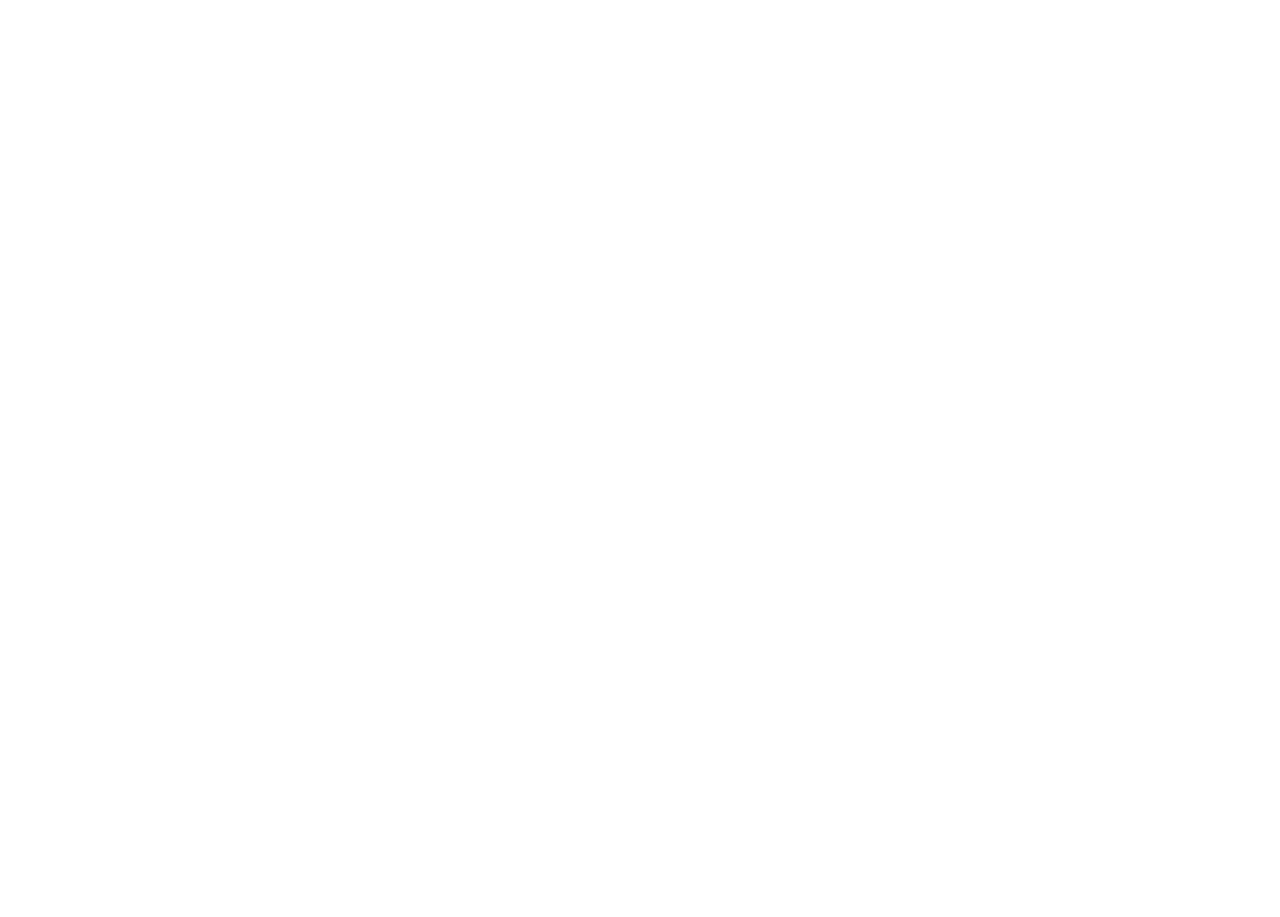
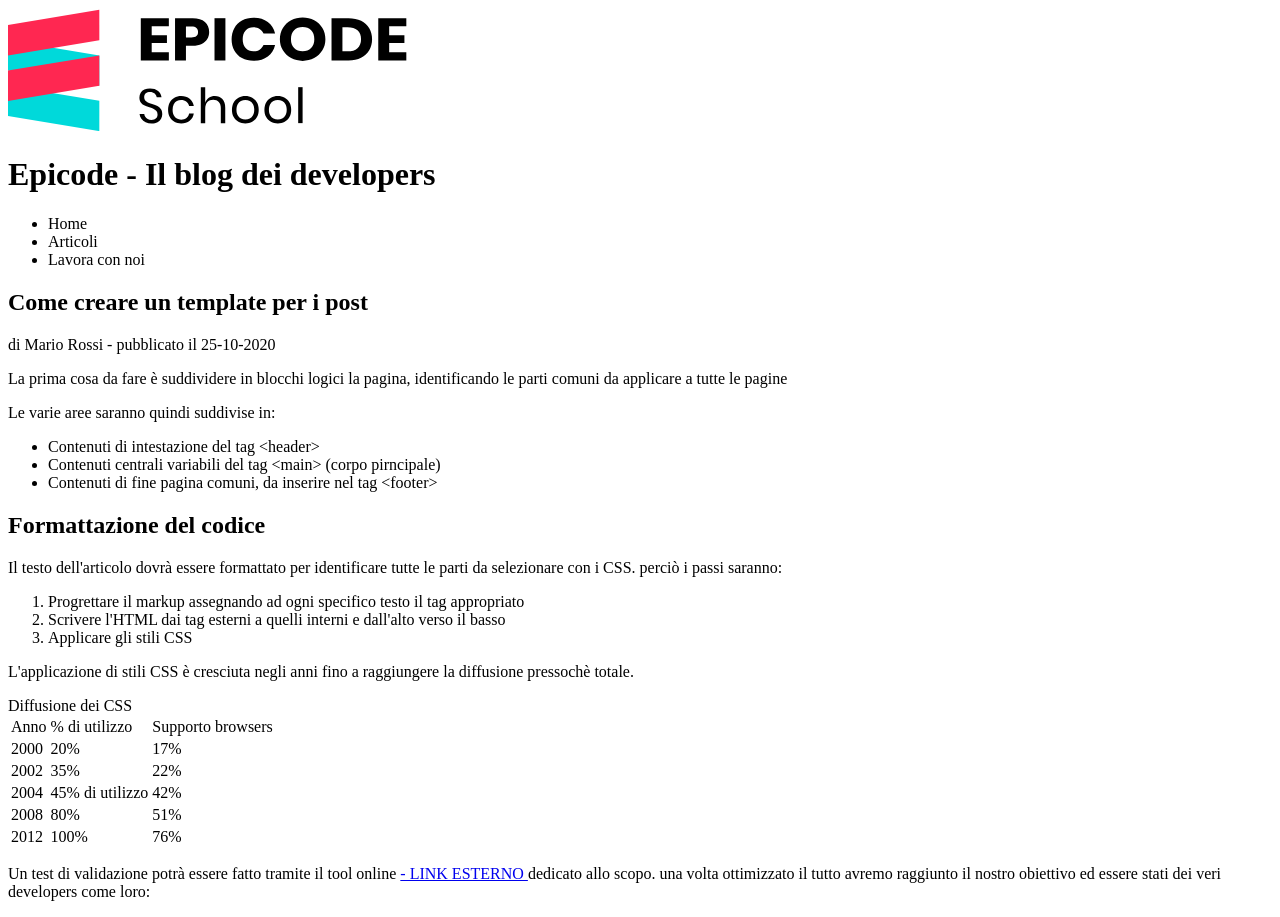
Before and after one commit to Ilcicero/U1-W1-D2, a plain HTML site: page index.html in a window 1280 px wide. Before the commit the page ends 800 px from the top, so only its background shows below. Drawn offline with Linux system fonts and the light colour scheme.

Commit message:
tabella ok

```diff
--- a/index.html
+++ b/index.html
@@ -4,8 +4,120 @@
     <meta charset="UTF-8" />
     <meta http-equiv="X-UA-Compatible" content="IE=edge" />
     <meta name="viewport" content="width=device-width, initial-scale=1.0" />
-    <meta name="description" content="" />
-    <title>Document</title>
+    <meta
+      name="description"
+      content="primi passi operativi per creare un modello di pagina HTML per un post. Scopri come iniziare in modo facile"
+    />
+    <title>Sviluppo di una pagina web - Blog Epicode</title>
   </head>
-  <body></body>
+
+  <body>
+    <div class="contenitor">
+      <header>
+        <img src="../U1-W1-D2/assets/img/logo.svg" alt="logo" />
+        <h1>Epicode - Il blog dei developers</h1>
+      </header>
+      <nav>
+        <ul>
+          <li>Home</li>
+          <li>Articoli</li>
+          <li>Lavora con noi</li>
+        </ul>
+      </nav>
+      <!-- INIZIO CORPO CENTRALE -->
+      <main>
+        <section>
+          <h2>Come creare un template per i post</h2>
+          <p>di Mario Rossi - pubblicato il 25-10-2020</p>
+          <p>
+            La prima cosa da fare è suddividere in blocchi logici la pagina,
+            identificando le parti comuni da applicare a tutte le pagine
+          </p>
+
+          <p>Le varie aree saranno quindi suddivise in:</p>
+          <ul>
+            <li>Contenuti di intestazione del tag &#60;header&#62;</li>
+            <li>
+              Contenuti centrali variabili del tag &#60;main&#62; (corpo
+              pirncipale)
+            </li>
+            <li>
+              Contenuti di fine pagina comuni, da inserire nel tag
+              &#60;footer&#62;
+            </li>
+          </ul>
+        </section>
+
+        <section>
+          <h2>Formattazione del codice</h2>
+          <p>
+            Il testo dell'articolo dovrà essere formattato per identificare
+            tutte le parti da selezionare con i CSS. perciò i passi saranno:
+          </p>
+          <ol>
+            <li>
+              Progrettare il markup assegnando ad ogni specifico testo il tag
+              appropriato
+            </li>
+            <li>
+              Scrivere l'HTML dai tag esterni a quelli interni e dall'alto verso
+              il basso
+            </li>
+            <li>Applicare gli stili CSS</li>
+          </ol>
+        </section>
+        <section>
+          <p>
+            L'applicazione di stili CSS è cresciuta negli anni fino a
+            raggiungere la diffusione pressochè totale.
+          </p>
+        </section>
+        <!-- INIZIO TABELLA -->
+        <table>
+          <thead>
+            Diffusione dei CSS
+          </thead>
+          <tbody>
+            <tr>
+              <td>Anno</td>
+              <td>% di utilizzo</td>
+              <td>Supporto browsers</td>
+            </tr>
+            <tr>
+              <td>2000</td>
+              <td>20%</td>
+              <td>17%</td>
+            </tr>
+            <tr>
+              <td>2002</td>
+              <td>35%</td>
+              <td>22%</td>
+            </tr>
+            <tr>
+              <td>2004</td>
+              <td>45% di utilizzo</td>
+              <td>42%</td>
+            </tr>
+            <tr>
+              <td>2008</td>
+              <td>80%</td>
+              <td>51%</td>
+            </tr>
+            <tr>
+              <td>2012</td>
+              <td>100%</td>
+              <td>76%</td>
+            </tr>
+          </tbody>
+        </table>
+        <!-- FINE TABELLA -->
+        <p>
+          Un test di validazione potrà essere fatto tramite il tool online
+          <a href="#"> - LINK ESTERNO </a>
+          dedicato allo scopo. una volta ottimizzato il tutto avremo raggiunto
+          il nostro obiettivo ed essere stati dei veri developers come loro:
+        </p>
+      </main>
+    </div>
+  </body>
 </html>
```
